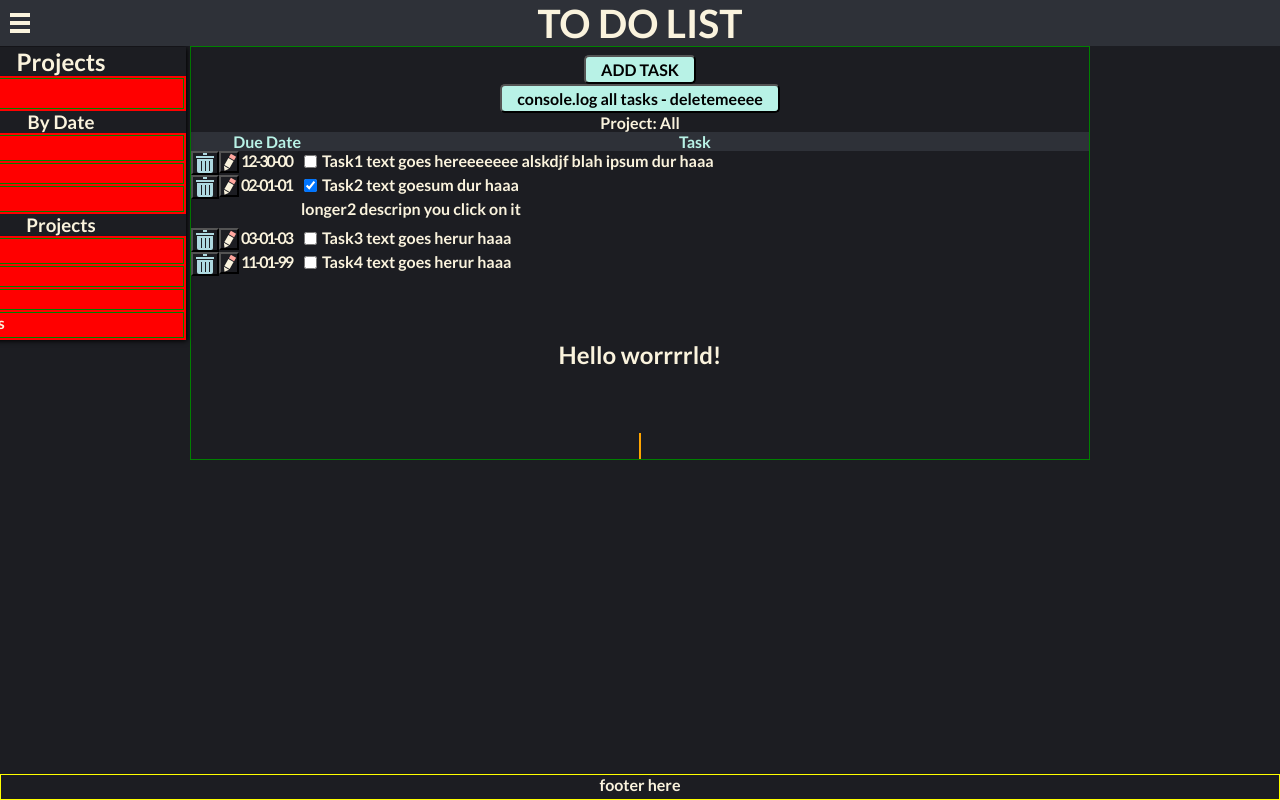
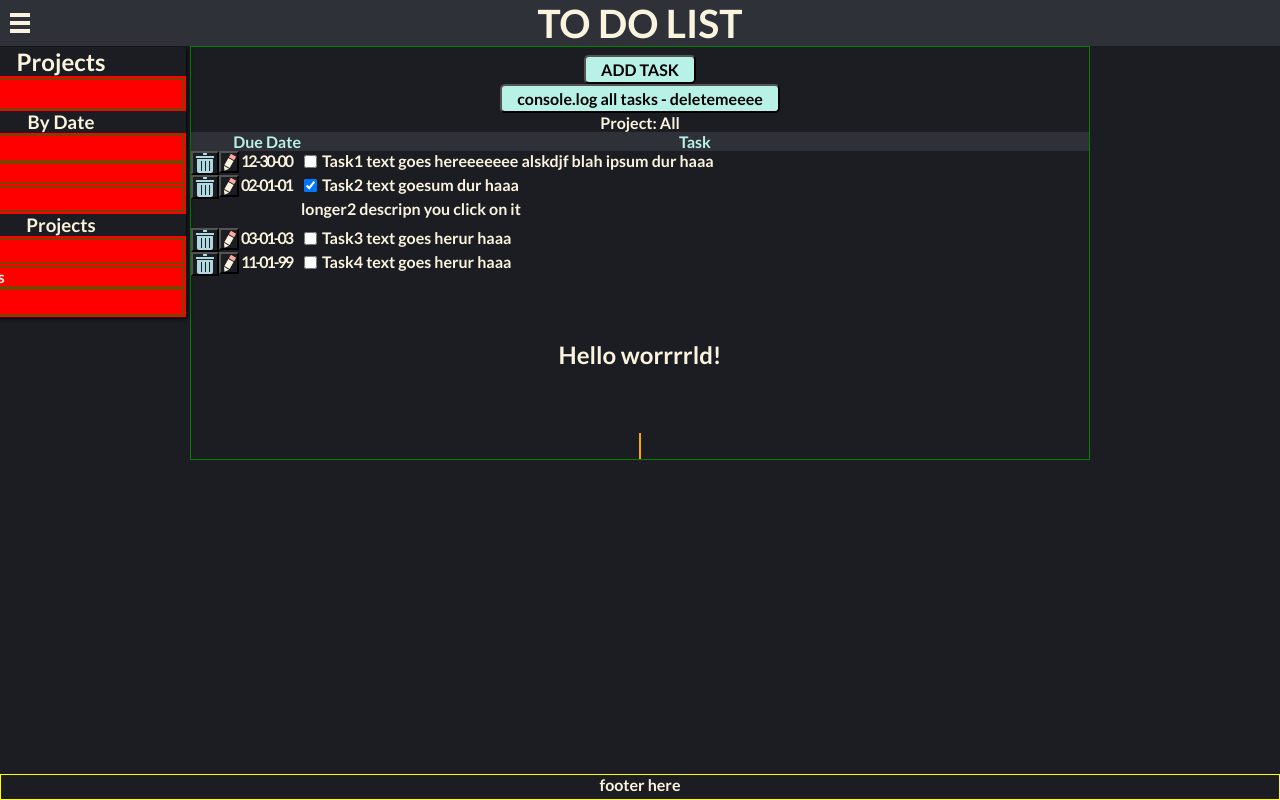
Before and after one commit to mbeckdev/to-do-react, a React (Create React App) app: page / in a window 1280 px wide. Built offline with nearby package versions, Linux system fonts and the light colour scheme.

Commit message:
Sorted projects and wrote to screen based on tasks

```diff
--- a/src/App.js
+++ b/src/App.js
@@ -392,6 +392,7 @@ function App() {
               <ProjectMenu
                 showMobileMenu={showMobileMenu}
                 handleProjectClick={handleProjectClick}
+                tasks={tasks}
               />
 
               {!manageTaskFormIsHidden && (
--- a/src/components/ProjectMenu.jsx
+++ b/src/components/ProjectMenu.jsx
@@ -1,35 +1,21 @@
 import React from 'react';
 
 import styled from 'styled-components';
-import WrapperApp from '../styles/WrapperApp';
+// import WrapperApp from '../styles/WrapperApp';
 
 const WrapperProjectMenu = styled.div`
-  /* background-color: blue; */
   background: ${(props) => props.theme.colors.color5BlackLighter1};
-
   width: 250px;
-
   position: absolute;
   top: 0;
   left: 0;
   z-index: 10;
 
   transition: left 0.35s ease-in-out;
+  text-align: left;
+  box-shadow: 1px 1px 5px black;
 
-  text-align: left;
-  /* padding: 5px; */
-  /* border: 4px solid black; */
-  box-shadow: 1px 1px 5px black;
-  /* .menu-hidden {
-    transition: left 0.35s ease-in-out;
-    position: absolute;
-    left: -50%;
-    /* left: -250px; */
-  /* background-color: green; */
-  /* }  */
   .menu-header {
-    /* border: 1px solid red; */
-    /* background-color: darkblue; */
     background: ${(props) => props.theme.colors.color5Black};
     text-align: center;
   }
@@ -52,20 +38,37 @@ const WrapperProjectMenu = styled.div`
   }
 `;
 
-function ProjectMenu({ handleProjectClick, showMobileMenu }) {
+function ProjectMenu({ handleProjectClick, showMobileMenu, tasks }) {
+  let projectList = [];
+  let interimProjectList = tasks.map((task) => task.project);
+  // ['b','a','b','c']
+  projectList = interimProjectList.filter(
+    (value, index, array) => array.indexOf(value) === index
+  );
+  // ['b','a', 'c']
+  projectList.sort((a, b) => {
+    if (a < b) {
+      return -1;
+    }
+    if (a > b) {
+      return 1;
+    }
+    return 0;
+  });
+
   return (
     <WrapperProjectMenu
       id="project-menu"
-      // className="menu-hidden"
       className={showMobileMenu && 'menu-hidden'}
     >
-      {/* <div className={props.showMobileMenu && 'menu-hidden'}> */}
       <h2 className="menu-header">Projects</h2>
+
       <div className="sortable" onClick={handleProjectClick}>
         All
       </div>
 
       <h3 className="menu-header">By Date</h3>
+
       <ul>
         <li className="sortable" onClick={handleProjectClick}>
           Today
@@ -79,21 +82,16 @@ function ProjectMenu({ handleProjectClick, showMobileMenu }) {
       </ul>
 
       <h3 className="menu-header">Projects</h3>
+
+      {/* I'm using the name of the project as the key because
+      I know this will always be unique */}
       <ul>
-        <li className="sortable" onClick={handleProjectClick}>
-          Apples
-        </li>
-        <li className="sortable" onClick={handleProjectClick}>
-          Zebras
-        </li>
-        <li className="sortable" onClick={handleProjectClick}>
-          Carrots
-        </li>
-        <li className="sortable" onClick={handleProjectClick}>
-          Bananas
-        </li>
+        {projectList.map((project) => (
+          <li className="sortable" key={project} onClick={handleProjectClick}>
+            {project}
+          </li>
+        ))}
       </ul>
-      {/* </div> */}
     </WrapperProjectMenu>
   );
 }
```
